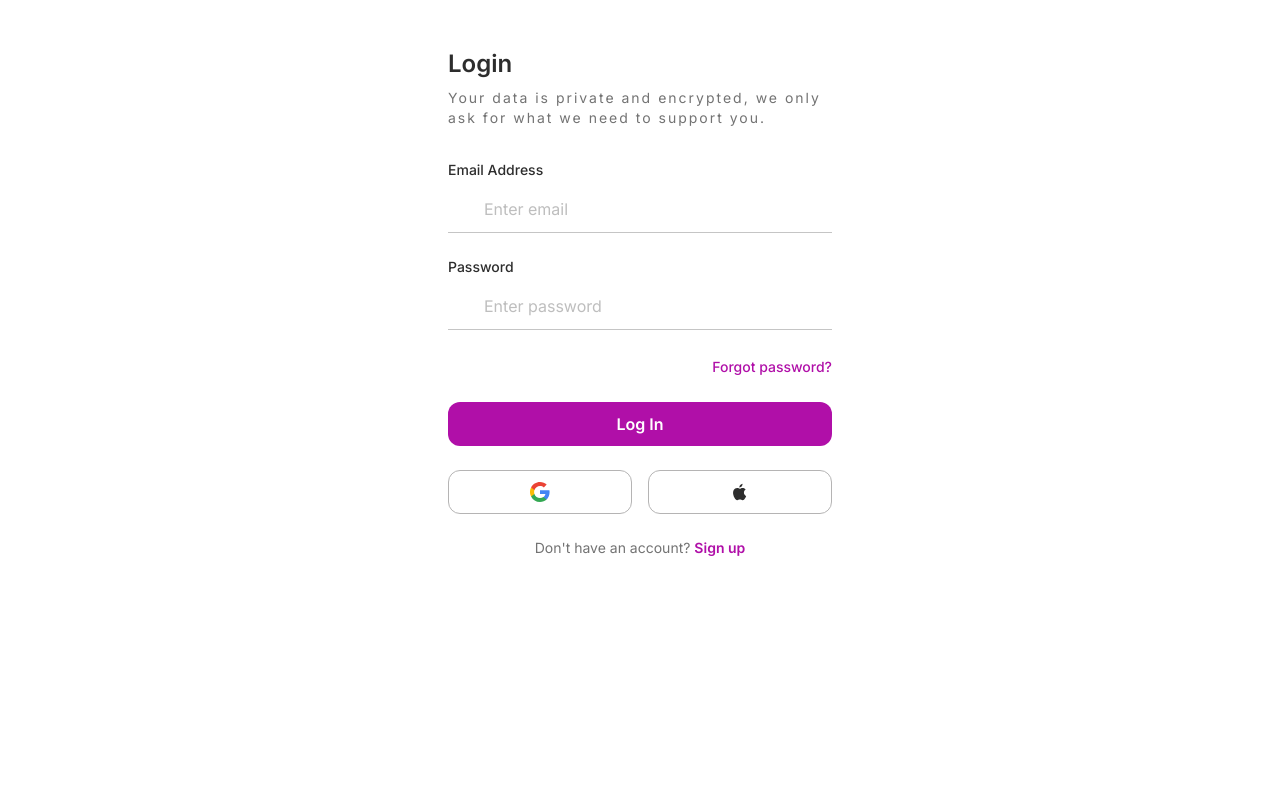
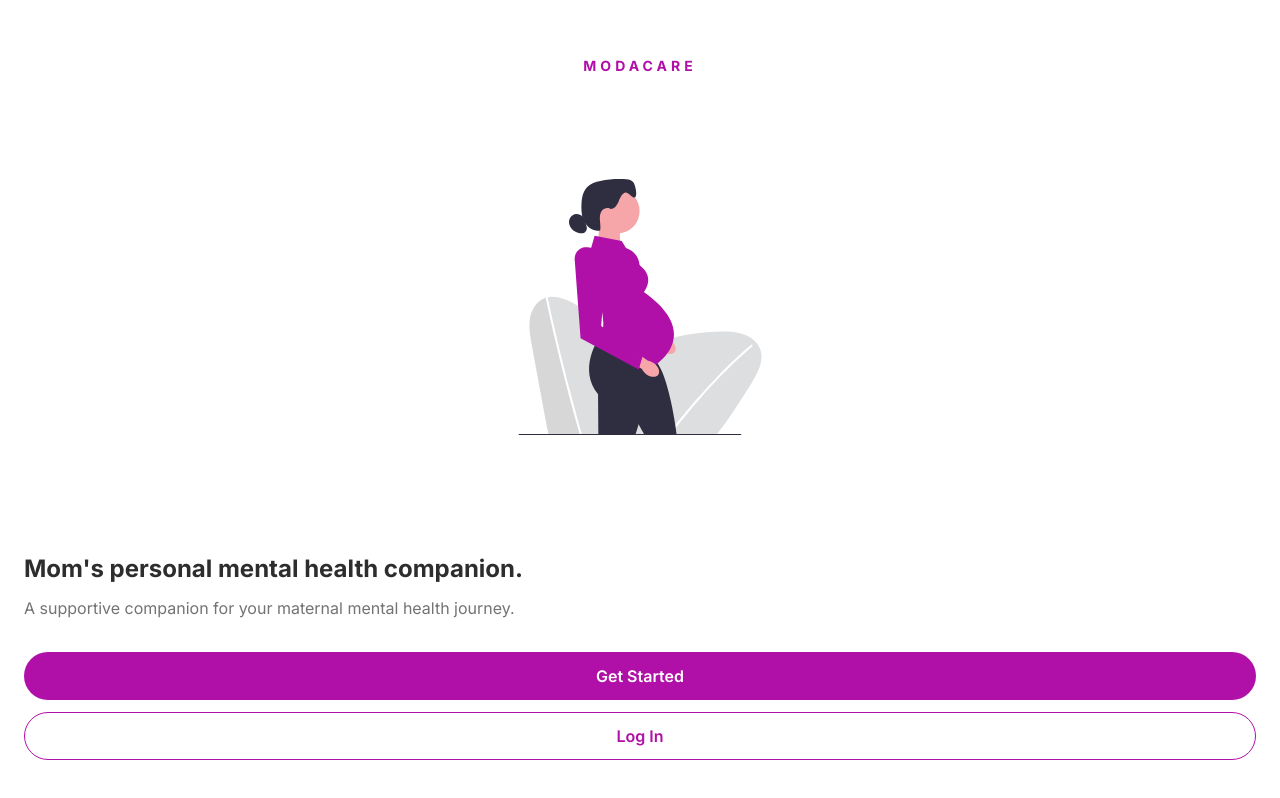
Before and after one commit to OpeyemiAdeniji/maternal-health-app, a React (Vite) app in the folder frontend/: page / in a window 1280 px wide. Before the commit this address led to /login. Built offline with nearby package versions, Linux system fonts and the light colour scheme; no server answers; some icons are missing.

Commit message:
Add Welcome screen with pregnant woman illustration and routing

```diff
--- a/frontend/src/App.jsx
+++ b/frontend/src/App.jsx
@@ -4,6 +4,7 @@ import { ROUTES } from './routes';
 import PrivateRoute from './routes/privateRoute';
 import ProtectedRoute from './routes/protectedRoute';
 import Main from './layouts/Main';
+import Welcome from './pages/Welcome';
 import Login from './pages/Auth/Login';
 import Register from './pages/Auth/Register';
 import ForgotPassword from './pages/Auth/ForgotPassword';
@@ -34,8 +35,6 @@ function App() {
     <AuthProvider>
       <BrowserRouter>
         <Routes>
-          <Route path="/" element={<Navigate to={ROUTES.LOGIN} replace />} />
-
           {/* public — opened from a Safety Net contact's own link, no login involved */}
           <Route path={ROUTES.SAFETY_NET} element={<SafetyNet />} />
 
@@ -44,6 +43,7 @@ function App() {
           <Route path={ROUTES.RESET_PASSWORD} element={<ResetPassword />} />
 
           <Route element={<ProtectedRoute />}>
+            <Route path={ROUTES.WELCOME} element={<Welcome />} />
             <Route path={ROUTES.LOGIN} element={<Login />} />
             <Route path={ROUTES.REGISTER} element={<Register />} />
           </Route>
--- /dev/null
+++ b/frontend/src/pages/Welcome/index.jsx
@@ -0,0 +1,48 @@
+import { useNavigate } from 'react-router-dom';
+import pregnantWomanIllustration from '../../assets/images/pregnant-woman.svg';
+
+export default function Welcome() {
+  const navigate = useNavigate();
+
+  return (
+    <div className="flex min-h-screen flex-col bg-white px-6 pb-10 pt-14">
+      <p className="text-center text-sm font-bold uppercase tracking-[4px] text-primary-600">
+        Modacare
+      </p>
+
+      <div className="flex flex-1 items-center justify-center">
+        <img
+          src={pregnantWomanIllustration}
+          alt="Illustration of a pregnant woman resting calmly, representing maternal wellbeing and care"
+          className="h-64 w-64"
+        />
+      </div>
+
+      <div className="mt-4">
+        <h1 className="text-2xl font-bold leading-tight text-text-primary">
+          Mom's personal mental health companion.
+        </h1>
+        <p className="mt-3 text-base text-text-secondary">
+          A supportive companion for your maternal mental health journey.
+        </p>
+      </div>
+
+      <div className="mt-8 space-y-3">
+        <button
+          type="button"
+          onClick={() => navigate('/register')}
+          className="h-12 w-full rounded-pill bg-brand text-base font-semibold text-white transition-colors active:bg-primary-700"
+        >
+          Get Started
+        </button>
+        <button
+          type="button"
+          onClick={() => navigate('/login')}
+          className="h-12 w-full rounded-pill border border-brand bg-white text-base font-semibold text-brand transition-colors active:bg-primary-50"
+        >
+          Log In
+        </button>
+      </div>
+    </div>
+  );
+}
--- a/frontend/src/routes/index.js
+++ b/frontend/src/routes/index.js
@@ -1,4 +1,5 @@
 export const ROUTES = {
+  WELCOME: '/',
   LOGIN: '/login',
   REGISTER: '/register',
   FORGOT_PASSWORD: '/forgot-password',
```
Also changed, not shown: frontend/src/assets/images/pregnant-woman.svg (added).
